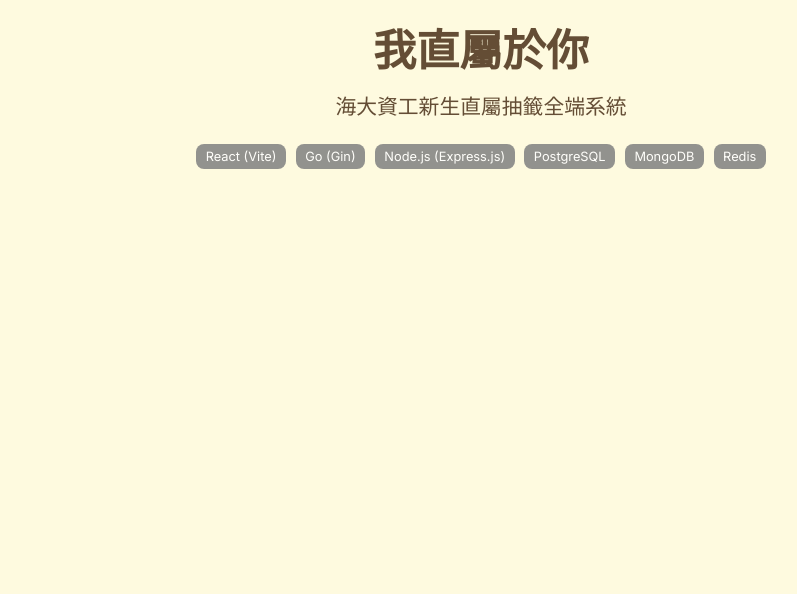
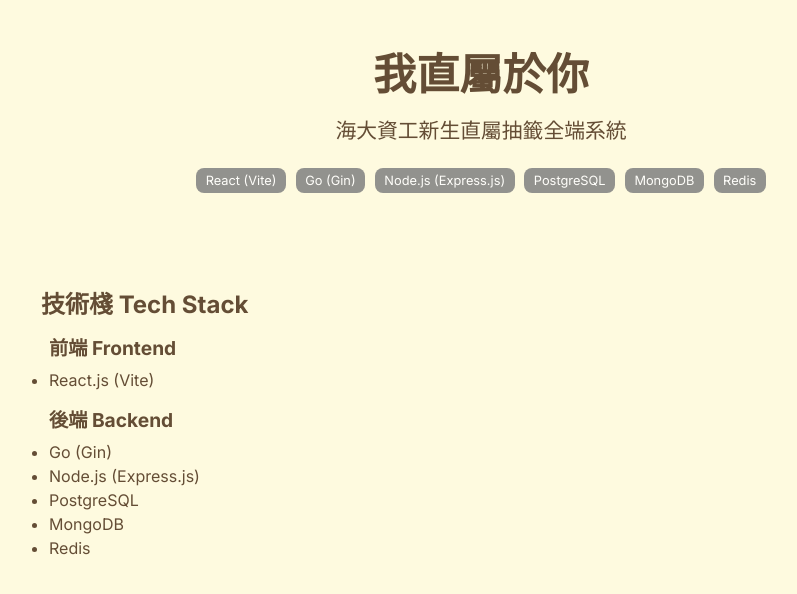
Before and after one commit to we-we-Web/web-web-web, a Next.js app: page /project in a window 1280 px wide. Shown: the top 594 px of the page, without its empty margins (159-956 px from the left). Built offline with nearby package versions, Linux system fonts and the light colour scheme.

Commit message:
Add tech stack

```diff
--- a/src/app/project/page.module.css
+++ b/src/app/project/page.module.css
@@ -1,12 +1,13 @@
-.potato-view {
+.view {
+    margin: 5vh;
     color: var(--font-color);
 }
 
-.potato-title {
+.title {
     margin: 2vh;
 }
 
-.potato-title header {
+.title header {
     display: flex;
     justify-content: center;
     font-size: 2.7rem;
@@ -14,7 +15,7 @@
     margin: 1.5vh;
 }
 
-.potato-title h1 {
+.title h1 {
     display: flex;
     justify-content: center;
     font-size: 1.3rem;
@@ -22,7 +23,41 @@
     margin: 1.5vh;
 }
 
-.potato-skills {
+.title-skills {
+    flex-wrap: wrap;
     display: flex;
     justify-content: center;
 }
+
+.tech-stack {
+    margin: 10vh 20vh;
+}
+
+.tech-stack h2 {
+    font-size: 1.5rem;
+}
+
+.tech-stack-part {
+    margin: 1vh;
+    line-height: 3vh;
+}
+
+.tech-stack-part h3 {
+    font-size: 1.2rem;
+    padding-block: 1vh;
+}
+
+@media(max-width: 600px) {
+    .view {
+        margin: 5vh 0;
+    }
+    .tech-stack {
+        margin: 5vh;
+    }
+}
+
+@media(max-width: 1000px) {
+    .tech-stack {
+        margin: 5vh 10vh;
+    }
+}
--- a/src/app/project/page.tsx
+++ b/src/app/project/page.tsx
@@ -3,8 +3,11 @@
 
 export default function Project() {
 
-    const skills = [
+    const frontendSkills = [
         'React (Vite)',
+    ];
+
+    const backendSkills = [
         'Go (Gin)',
         'Node.js (Express.js)',
         'PostgreSQL',
@@ -13,14 +16,34 @@
     ];
 
     return (
-        <div className={styles['potato-view']}>
-            <div className={styles['potato-title']}>
+        <div className={styles['view']}>
+            <div className={styles['title']}>
                 <header>我直屬於你</header>
                 <h1>海大資工新生直屬抽籤全端系統</h1>
-                <div className={styles['potato-skills']}>
-                    {skills.map((skill, index) => (
+                <div className={styles['title-skills']}>
+                    {frontendSkills.map((skill, index) => (
                         <Tag key={index} skill={skill} />
                     ))}
+                    {backendSkills.map((skill, index) => (
+                        <Tag key={index} skill={skill} />
+                    ))}
+                </div>
+            </div>
+            <div className={styles['tech-stack']}>
+                <h2>技術棧 Tech Stack</h2>
+                <div className={styles['tech-stack-part']}>
+                    <h3>前端 Frontend</h3>
+                    <ul>
+                        <li>React.js (Vite)</li>
+                    </ul>
+                </div>
+                <div className={styles['tech-stack-part']}>
+                    <h3>後端 Backend</h3>
+                    <ul>
+                        {backendSkills.map((skill) => (
+                            <li>{skill}</li>
+                        ))}
+                    </ul>
                 </div>
             </div>
         </div>
```
